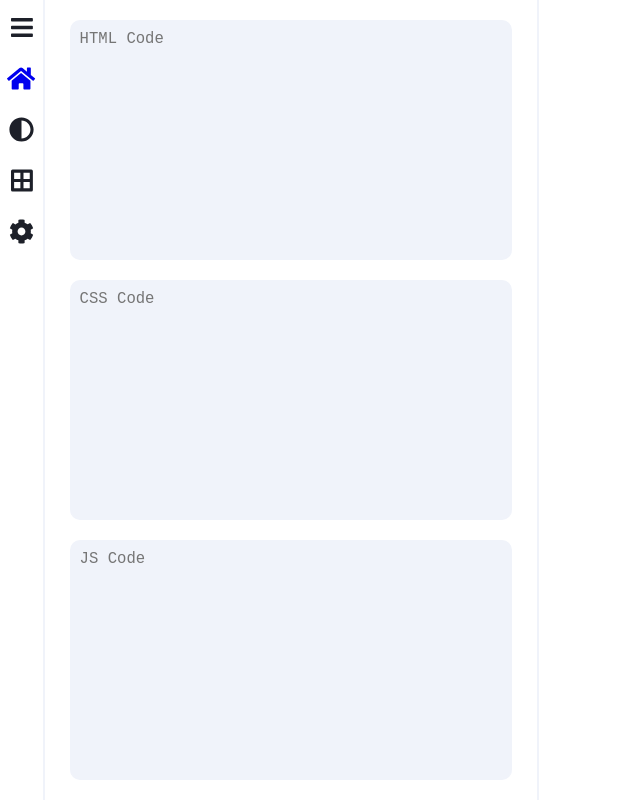
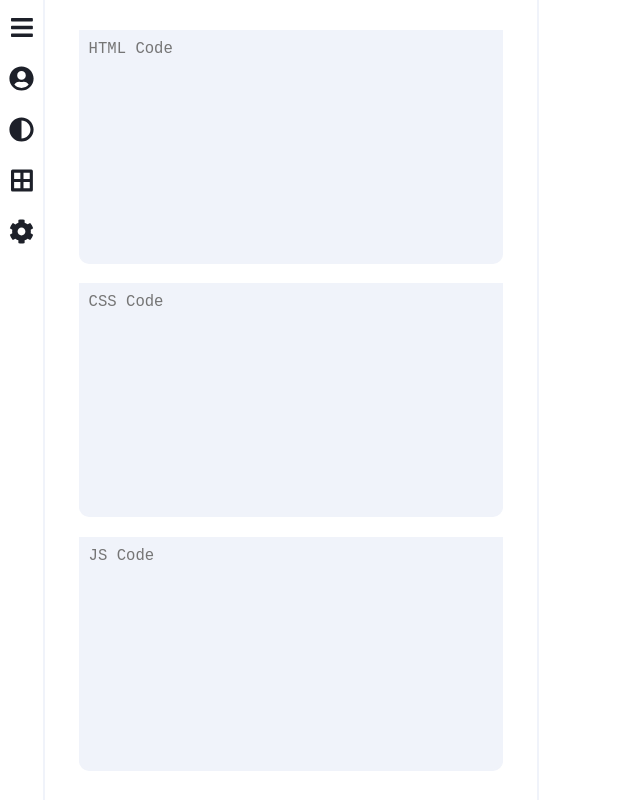
Before and after one commit to FernandoUNMSM/NodePadWeb, a React (Create React App) app: page /editor in a window 1280 px wide. Shown: the whole page, without its empty margins (0-640 px from the left). Built offline with nearby package versions, Linux system fonts and the light colour scheme.

Commit message:
sprint 1 frontend terminado

```diff
--- a/package.json
+++ b/package.json
@@ -10,6 +10,8 @@
     "@testing-library/jest-dom": "^5.11.5",
     "@testing-library/react": "^11.1.0",
     "@testing-library/user-event": "^12.1.10",
+    "file-saver": "^2.0.2",
+    "jszip": "^3.5.0",
     "node-sass": "^4.14.1",
     "react": "^17.0.1",
     "react-dom": "^17.0.1",
--- a/src/components/editor/editor.css
+++ b/src/components/editor/editor.css
@@ -29,6 +29,7 @@
     align-items: center;
     transition: .3s;
     border-right: 2px solid var(--cardGray);
+    padding: 10px;
 }
 .editor.verticalInverso .codeArea {
     grid-column: 2;
@@ -42,28 +43,7 @@
 .editor.horizontalInverso .codeArea {
     flex-direction: row;
 }
-.codeArea textarea {
-    resize: none;
-    outline: none;
-    background-color: var(--cardGray);
-    font-size: 1.2em;
-    border-radius: 10px;
-    padding: 10px;
-    border: none;
-    border-bottom: 2px solid var(--cardGray);
-    transition: .3s;
-    color: var(--cardTitle);
-}
-.editor.vertical .codeArea textarea,
-.editor.verticalInverso .codeArea textarea {
-    width: 90%;
-    height: 30%;
-}
-.editor.horizontal .codeArea textarea,
-.editor.horizontalInverso .codeArea textarea {
-    height: 80%;
-    width: 32%;
-}
+
 .previewArea {
     width: 100%;
     height: 100%;
--- a/src/components/editor/editor.js
+++ b/src/components/editor/editor.js
@@ -1,29 +1,16 @@
-import React, { useEffect, useRef } from 'react'
+import React, { useEffect, useRef, useState } from 'react'
 import './editor.css'
+import WriteBox from './../writeBox/writeBox'
 
-function Editor({ layout }) {
+function Editor({ layout, setCode }) {
 	const frame = useRef(null)
 	const editor = useRef(null)
-	let html = ''
-	let css = ''
-	let js = ''
 
-	const showPreview = (evt) => {
-		let code = '';
-		code = evt.target.value
-		if (evt.target.name === 'HTML') {
-			html = code
-		} else if (evt.target.name === 'CSS') {
-			css = `<style>${code}</style>`
-		} else {
-			js = `<script>${code}</script>`
-		}
-		frame.current.contentWindow.document.open()
-		frame.current.contentWindow.document.write(html + css + js)
-		frame.current.contentWindow.document.close()
-	}
+	const [html, setHTML] = useState('')
+	const [css, setCSS] = useState('')
+	const [js, setJS] = useState('')
+
 	useEffect(() => {
-		// console.log(layout)
 		if(layout === 'vertical'){
 			editor.current.className = "editor vertical"
 		}else if(layout === 'horizontal'){
@@ -34,25 +21,24 @@ function Editor({ layout }) {
 			editor.current.className = "editor horizontalInverso"
 		}
 	}, [layout])
+
+	useEffect(() => {
+		setCode({
+			'html': html,
+			'css': css,
+			'js': js
+		})
+		frame.current.contentWindow.document.open()
+		frame.current.contentWindow.document.write(html + `<style>${css}</style>` + `<script>${js}</script>`)
+		frame.current.contentWindow.document.close()
+	},[html,css,js]) //eslint-disable-line
 	return (
 		<>
 			<div className="editor vertical" ref={editor}>
 				<div className="codeArea">
-					<textarea
-						name="HTML"
-						placeholder="HTML Code"
-						onChange={showPreview}>
-					</textarea>
-					<textarea
-						name="CSS"
-						placeholder="CSS Code"
-						onChange={showPreview}>
-					</textarea>
-					<textarea
-						name="JS"
-						placeholder="JS Code"
-						onChange={showPreview}>
-					</textarea>
+					<WriteBox lan="HTML" setCode={setHTML} />
+					<WriteBox lan="CSS" setCode={setCSS} />
+					<WriteBox lan="JS" setCode={setJS} />
 				</div>
 				<div className="previewArea">
 					<iframe id="preview" title="preview" src="./iframe.html" ref={frame}>
--- a/src/components/menuEditor/menuEditor.css
+++ b/src/components/menuEditor/menuEditor.css
@@ -9,6 +9,9 @@
     border-right: 2px solid var(--cardGray);
     transition: .3s;
     padding-top: 10px;
+}
+.menuEditor a {
+    color: var(--baseColor);
 }
 .menuContent ul {
     list-style: circle;
--- a/src/components/menuEditor/menuEditor.js
+++ b/src/components/menuEditor/menuEditor.js
@@ -1,13 +1,28 @@
-import { faAdjust, faBars, faBorderAll, faCog, faHome } from '@fortawesome/free-solid-svg-icons'
+import { faAdjust, faBars, faBorderAll, faCog, faDownload, faHome, faUserCircle } from '@fortawesome/free-solid-svg-icons'
 import { FontAwesomeIcon } from '@fortawesome/react-fontawesome'
-import React from 'react'
+import React, { useRef, useEffect } from 'react'
 import Switch from './../switch/switch'
 import SelectLayout from './../selectLayout/selectLayout'
 import './menuEditor.css'
-import {Link} from 'wouter'
+import { Link } from 'wouter'
+import JSZip from 'jszip'
+import { saveAs } from 'file-saver';
 
-function MenuEditor({setLayout, layout, setPreferences, preferences}) {
-	const mostrarPreferences = ()=> {
+function MenuEditor({ setLayout, layout, setPreferences, preferences, code }) {
+	var zip = new JSZip()
+	zip.file("index.html", code.html)
+	zip.file("index.css", code.css)
+	zip.file("index.js", code.js)
+
+	const download = () => {
+		// console.log(code)
+		zip.generateAsync({ type: "blob" })
+			.then(function (content) {
+				// see FileSaver.js
+				saveAs(content, "example.zip");
+			});
+	}
+	const mostrarPreferences = () => {
 		setPreferences(!preferences)
 	}
 	return (
@@ -15,18 +30,23 @@ function MenuEditor({setLayout, layout, setPreferences, preferences}) {
 			<div className="menuEditor">
 				<div className="menuContent">
 					<div className="burguerMenu">
-						<FontAwesomeIcon icon={faBars} className="icon"/>
+						<FontAwesomeIcon icon={faBars} className="icon" />
 					</div>
-					<div className="backHome">
+					<div className="perfil">
+						<div className="menuIcon">
+							<FontAwesomeIcon icon={faUserCircle} className="icon" />
+						</div>
+					</div>
+					{/* <div className="backHome">
 						<div className="menuIcon">
 							<Link to="/">
-								<FontAwesomeIcon icon={faHome} className="icon"/>
+								<FontAwesomeIcon icon={faHome} className="icon" />
 							</Link>
 						</div>
-					</div>
+					</div> */}
 					<div className="theme">
 						<div className="menuIcon">
-							<FontAwesomeIcon icon={faAdjust} className="icon"/>
+							<FontAwesomeIcon icon={faAdjust} className="icon" />
 						</div>
 						<div className="menuItemContent ">
 							<Switch />
@@ -34,10 +54,10 @@ function MenuEditor({setLayout, layout, setPreferences, preferences}) {
 					</div>
 					<div className="layout">
 						<div className="menuIcon">
-							<FontAwesomeIcon icon={faBorderAll} className="icon"/>
+							<FontAwesomeIcon icon={faBorderAll} className="icon" />
 						</div>
 						<div className="menuItemContent">
-							<SelectLayout setLayout={setLayout} layout={layout}/>
+							<SelectLayout setLayout={setLayout} layout={layout} />
 						</div>
 					</div>
 					<div className="preferencesOption">
@@ -47,6 +67,11 @@ function MenuEditor({setLayout, layout, setPreferences, preferences}) {
 							/>
 						</div>
 					</div>
+					{/* <div className="download">
+						<div className="menuIcon" >
+							<FontAwesomeIcon icon={faDownload} className="icon" onClick={download}/>
+						</div>
+					</div> */}
 				</div>
 			</div>
 		</>
--- a/src/components/preferences/preferences.js
+++ b/src/components/preferences/preferences.js
@@ -34,7 +34,7 @@ function Preferences({preferences}){
           <div className="preferencesContainer" ref={preferencesContainer}>
             <div className="menuPreferences">
               <p id="1" onClick={showPreferences}>Editor</p>
-              <p id="2" onClick={showPreferences}>Opcion 2</p>
+              <p id="2" onClick={showPreferences}>Descargas</p>
               <p id="3" onClick={showPreferences}>Opcion 3</p>
               <p id="4" onClick={showPreferences}>Opcion 4</p>
               <p id="5" onClick={showPreferences}>Opcion 5</p>
--- /dev/null
+++ b/src/components/writeBox/writeBox.css
@@ -0,0 +1,45 @@
+.codeArea .textarea .menuTextarea{
+  background-color: var(--cardGray);
+  border-radius: 10px 10px 0 0;
+  /* padding-left: 10px; */
+  /* padding-top: 5px; */
+  padding: 5px 10px;
+  border-bottom: 1px solid #000;
+  display: flex;
+  align-items: center;
+  justify-content: space-between;
+  transition: .3s;
+  color: var(--cardTitle);
+}
+.codeArea .textarea .menuTextarea .iconsTextarea .icon{
+  margin: 0 10px;
+  cursor: pointer;
+}
+.codeArea .textarea {
+  display: flex;
+  flex-direction: column;
+}
+.codeArea .textarea textarea {
+  resize: none;
+  outline: none;
+  background-color: var(--cardGray);
+  font-size: 1.2em;
+  border-radius: 0 0 10px 10px;
+  padding: 10px;
+  border: none;
+  border-bottom: 2px solid var(--cardGray);
+  transition: .3s;
+  color: var(--cardTitle);
+  width: 100%;
+  height: -webkit-fill-available;
+}
+.editor.vertical .codeArea .textarea ,
+.editor.verticalInverso .codeArea .textarea  {
+  width: 90%;
+  height: 30%;
+}
+.editor.horizontal .codeArea .textarea ,
+.editor.horizontalInverso .codeArea .textarea  {
+  height: 80%;
+  width: 32%;
+}
--- /dev/null
+++ b/src/components/writeBox/writeBox.js
@@ -0,0 +1,59 @@
+import React from 'react'
+import { faDownload, faUpload } from '@fortawesome/free-solid-svg-icons'
+import { FontAwesomeIcon } from '@fortawesome/react-fontawesome'
+import './writeBox.css'
+
+function WriteBox({lan, setCode}) {
+
+  const showPreview = (evt) => {
+    let code = '';
+    code = evt.target.value
+
+		if (lan === 'HTML') {
+			setCode(code)
+    }
+    else if (lan === 'CSS') {
+			setCode(code)
+    }
+    else if (lan === 'JS'){
+      setCode(code)
+		}
+  }
+  const download = () => {
+    if (lan === 'HTML') {
+			var file = new File(["foo"], "foo.txt", {
+        type: "text/plain",
+      });
+    }
+    else if (lan === 'CSS') {
+			var file = new File(["foo"], "foo.txt", {
+  type: "text/plain",
+});
+    }
+    else if (lan === 'JS'){
+      var file = new File(["foo"], "foo.txt", {
+  type: "text/plain",
+});
+		}
+  }
+
+  return (
+    <>
+      <div className="textarea">
+        {/* <div className="menuTextarea">
+          <p>{lan}</p>
+          <div className="iconsTextarea">
+            <FontAwesomeIcon icon={faDownload} className="icon"/>
+            <FontAwesomeIcon icon={faUpload} className="icon"/>
+          </div>
+        </div> */}
+        <textarea
+          name={lan}
+          placeholder={`${lan} Code`}
+          onChange={showPreview}>
+        </textarea>
+      </div>
+    </>
+  )
+}
+export default WriteBox
--- a/src/pages/editor/editor.js
+++ b/src/pages/editor/editor.js
@@ -7,13 +7,19 @@ import Preferences from './../../components/preferences/preferences'
 function EditorHome() {
 	const [layout, setLayout] = useState(false)
 	const manejarLayout = (al) => { setLayout(al) }
-
 	const [preferences, setPreferences] = useState(false)
+	const [code, setCode] = useState(false)
 	return (
 		<>
-            <MenuEditor setLayout={manejarLayout} layout={layout} setPreferences={setPreferences} preferences={preferences}/>
-            <Editor layout={layout} />
-            <Preferences preferences={preferences}/>
+			<MenuEditor
+				setLayout={manejarLayout}
+				layout={layout}
+				setPreferences={setPreferences}
+				preferences={preferences}
+				code={code}
+				/>
+			<Editor layout={layout} setCode={setCode}/>
+			<Preferences preferences={preferences} />
 		</>
 	)
 }
--- a/src/pages/register/register.js
+++ b/src/pages/register/register.js
@@ -48,7 +48,7 @@ function Register() {
 							<div className="row100">
 								<div className="col">
 									<div className="inputBox">
-										<input type="text" name="Nombre" required="required" autoComplete="off" />
+										<input type="text" name="nombre" required="required" autoComplete="off" />
 										<span className="text">
 											<FontAwesomeIcon icon={faUser} /> Nombre
 										</span>
@@ -57,7 +57,7 @@ function Register() {
 								</div>
 								<div className="col">
 									<div className="inputBox">
-										<input type="text" name="Apellido" required="required" autoComplete="off" />
+										<input type="text" name="apellido" required="required" autoComplete="off" />
 										<span className="text">
 											<FontAwesomeIcon icon={faUser} /> Apellido
 										</span>
@@ -66,7 +66,7 @@ function Register() {
 								</div>
 								<div className="col">
 									<div className="inputBox">
-										<input type="text" name="Usuario" required="required" autoComplete="off" />
+										<input type="text" name="usuario" required="required" autoComplete="off" />
 										<span className="text">
 											<FontAwesomeIcon icon={faUser} /> Nombre de usuario
 										</span>
```
Also changed, not shown: 1 other file (tests, documents, lock files or other folders). Lines whose indentation alone changed are shown as unchanged.
